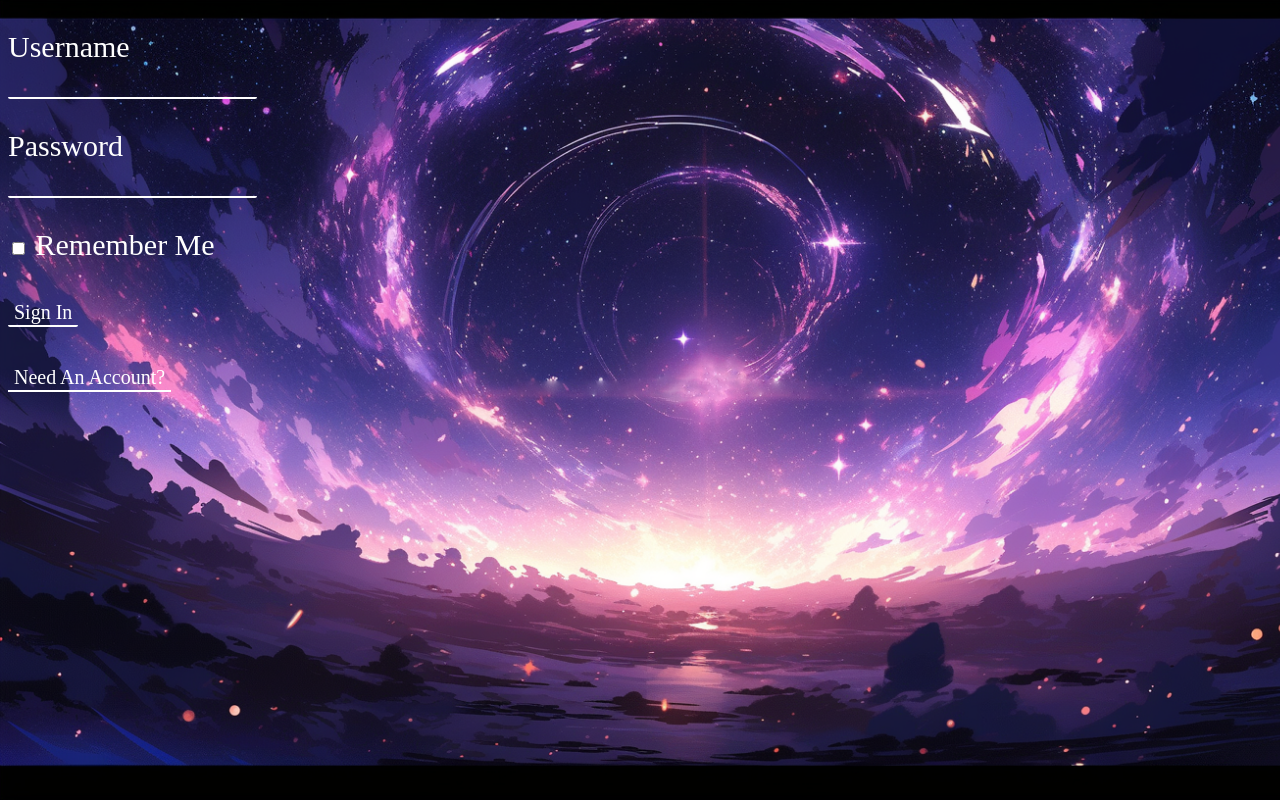
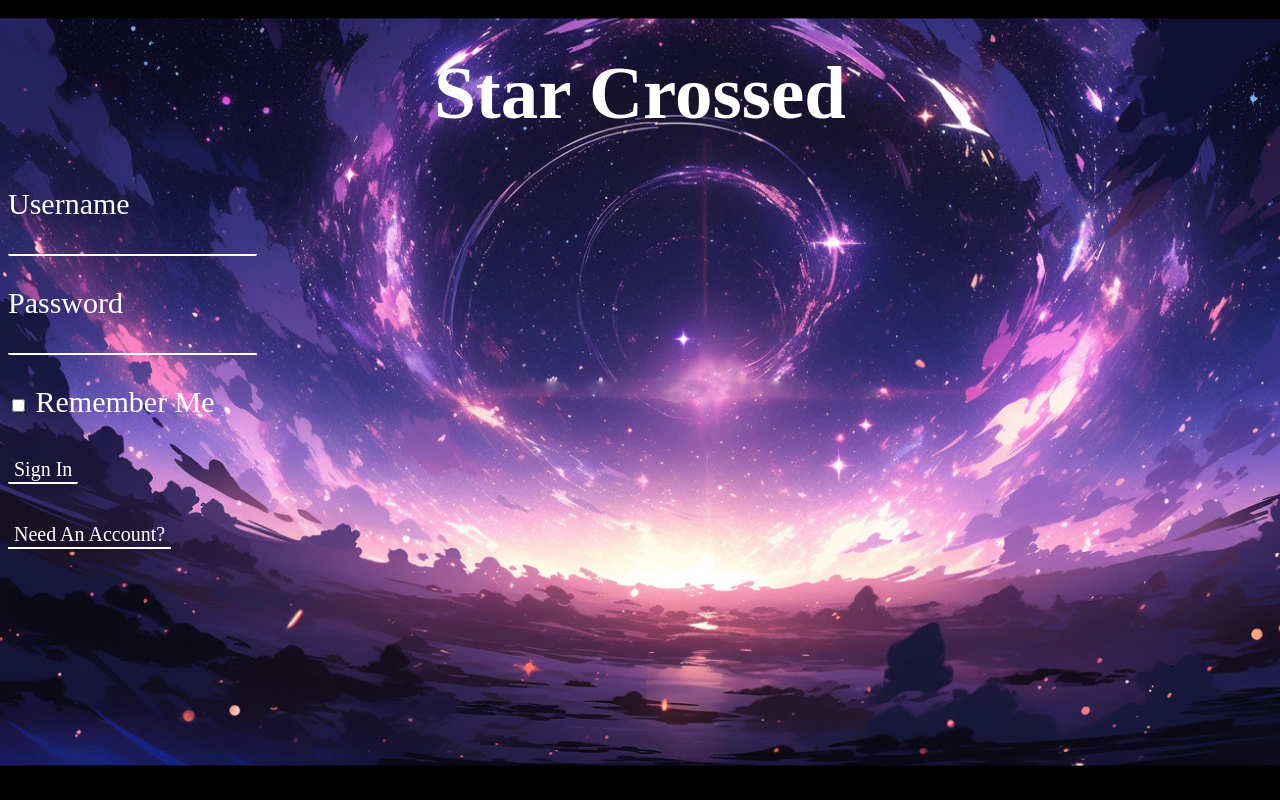
Before and after one commit to LemonSCoder/StarCrossedRepo, a Flask app: page / in a window 1280 px wide. Run offline with Flask 3, Linux system fonts and the light colour scheme; some web fonts are replaced.

Commit message:
Update index.html

```diff
--- a/templates/index.html
+++ b/templates/index.html
@@ -1,15 +1,14 @@
 <!DOCTYPE html>
 <html>
-
 <head>
   <meta charset="utf-8">
   <meta name="viewport" content="width=device-width">
   <title>Star Crossed</title>
+  <link href="{{ url_for('static', filename='style.css') }}" rel="stylesheet" type="text/css" />
   <link rel="stylesheet" href="https://fonts.googleapis.com/css?family=Galada">
-  <link href="style.css" rel="stylesheet" type="text/css" />
 </head>
-
 <body>
+  <h1> Star Crossed </h1>
   <form action="" method="post">
     {{form.hidden_tag()}}
     <p>
@@ -27,5 +26,4 @@
   </form>
   <button><a href="SignUp.html">Need An Account?</a></button>
 </body>
-
 </html>
```
